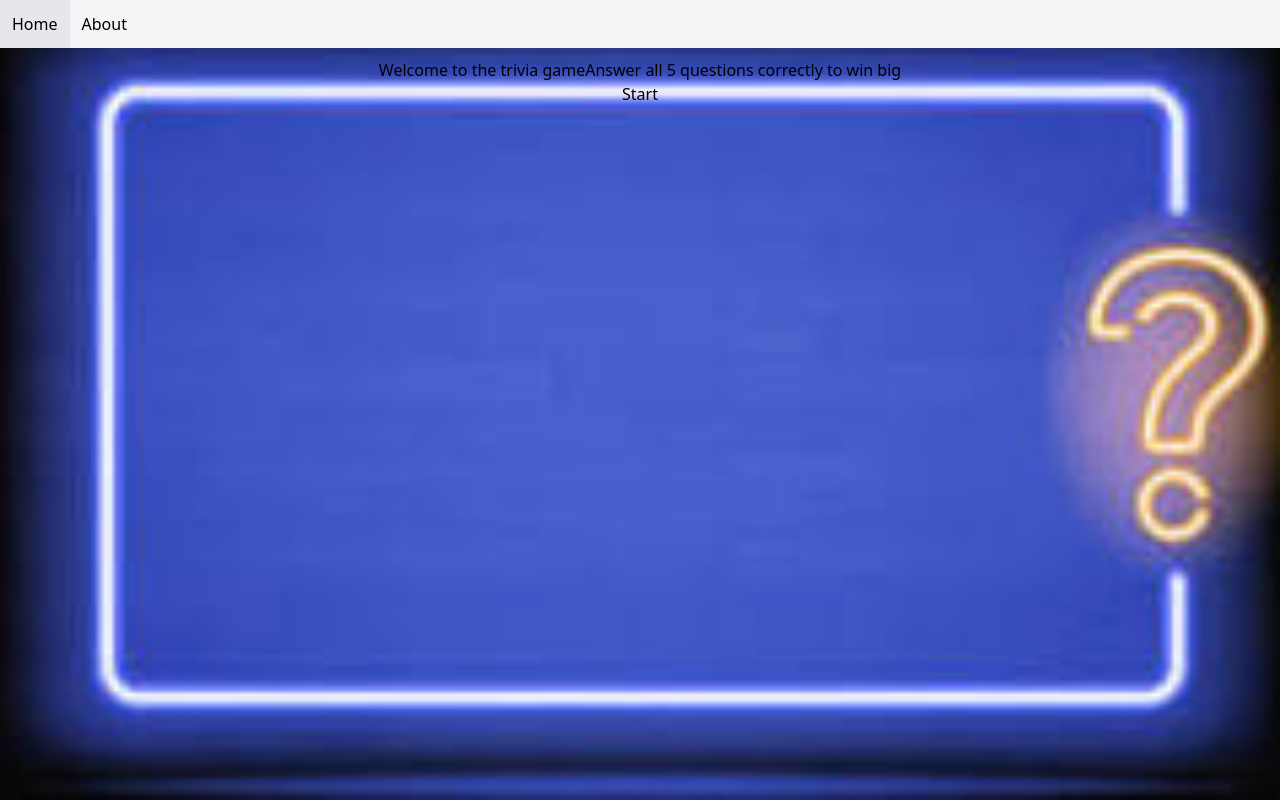
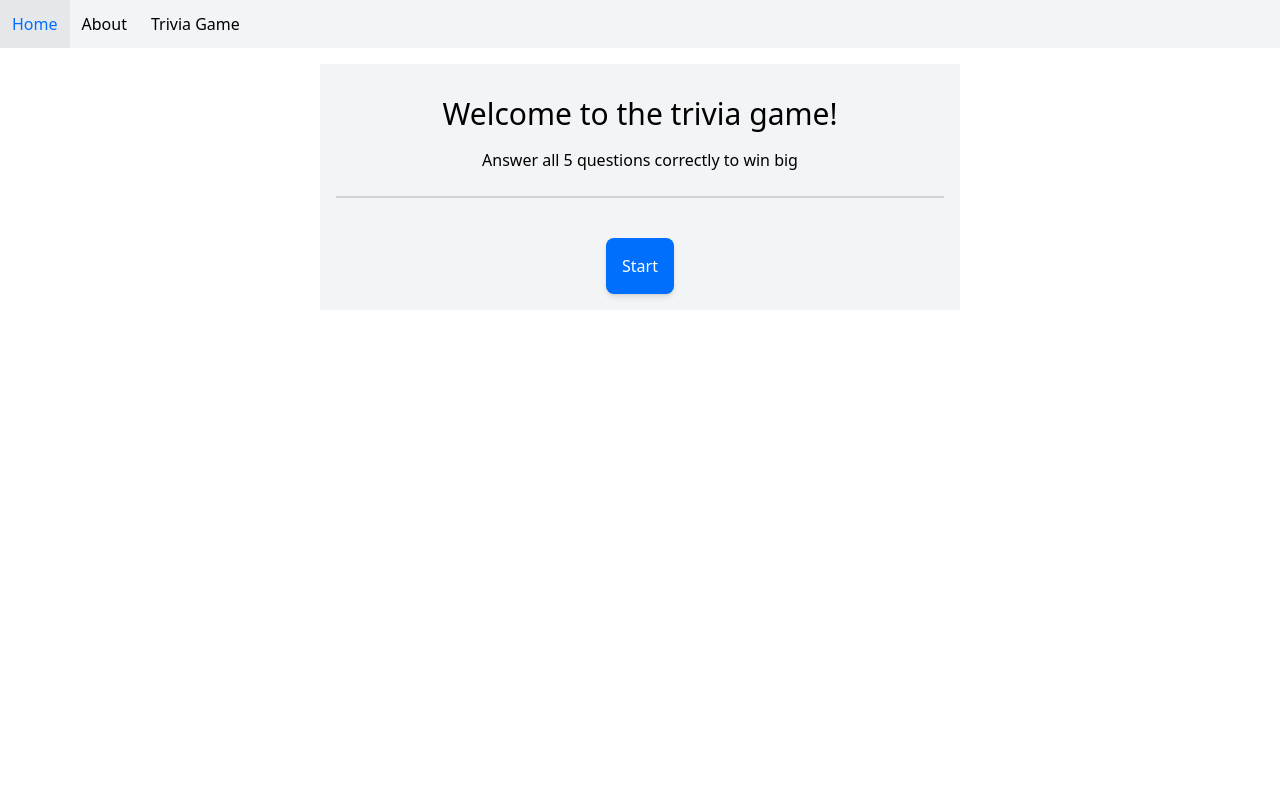
Before and after one commit to johnstewart00/KathrynMusic, a Next.js app: page /trivia in a window 1280 px wide. Built offline with nearby package versions, Linux system fonts and the light colour scheme.

Commit message:
fixed trivia, added colors

```diff
--- a/src/app/components/Header.tsx
+++ b/src/app/components/Header.tsx
@@ -9,13 +9,9 @@ export default function Header(props: any) {
   };
   return (
     <div className="bg-gray-100 overflow-x-auto flex whitespace-nowrap">
-      <HeaderButton onClick={() => onClick()}>
-        <div className="text-black">Home</div>
-      </HeaderButton>
+      <HeaderButton onClick={() => onClick()}>Home</HeaderButton>
 
-      <HeaderButton onClick={() => onClick("about")}>
-        <div className="text-black">About</div>
-      </HeaderButton>
+      <HeaderButton onClick={() => onClick("about")}>About</HeaderButton>
       {/* <HeaderButton onClick={() => onClick("media")}>
         <div className="text-black">Media</div>
       </HeaderButton>
@@ -24,10 +20,8 @@ export default function Header(props: any) {
       </HeaderButton>
       <HeaderButton onClick={() => onClick("resources")}>
         <div className="text-black">Resources</div>
-      </HeaderButton>
-      <HeaderButton onClick={() => onClick("trivia")}>
-        <div className="text-black">Trivia Game</div>
-      </HeaderButton> */}
+  </HeaderButton> */}
+      <HeaderButton onClick={() => onClick("trivia")}>Trivia Game</HeaderButton>
     </div>
   );
 }
--- a/src/app/components/HeaderButton.tsx
+++ b/src/app/components/HeaderButton.tsx
@@ -10,7 +10,7 @@ export const HeaderButton = ({
 }) => {
   return (
     <button
-      className="px-3 py-3 hover:bg-gray-200 active:bg-gray-400"
+      className="px-3 py-3 hover:bg-gray-200 active:bg-gray-400 hover:text-primary"
       onClick={onClick}
     >
       {children}
--- a/src/app/page.tsx
+++ b/src/app/page.tsx
@@ -22,7 +22,7 @@ export default function Home() {
           <div className="md:flex md:justify-between items-center">
             {/* Left: Name and tagline */}
             <div className="md:flex-1 pr-10">
-              <div className="md:text-9xl text-5xl">Kathryn Gilbert</div>
+              <div className="md:text-8xl text-5xl">Kathryn Gilbert</div>
               <div className="text-lg my-9">
                 Located in Phoenix, AZ. Masters in Piano Education
               </div>
@@ -45,7 +45,7 @@ export default function Home() {
 
         <div className="flex items-center justify-center">
           <div
-            className="bg-gray-100 p-10 w-max rounded-lg shadow-md hover:bg-gray-300"
+            className="bg-primary text-white p-10 w-max rounded-lg shadow-md hover:bg-secondary"
             onClick={() => handleScheduleApp()}
           >
             Schedule Piano Lessons Here
--- a/src/app/scheduleApp/page.tsx
+++ b/src/app/scheduleApp/page.tsx
@@ -190,7 +190,7 @@ export default function ScheduleApp() {
           </div>
         ))}
       </div>
-      <div className="flex justify-center space-x-4">
+      <div className="flex justify-center space-x-4 mb-4">
         <button
           className="bg-blue-500 text-white px-4 py-2 rounded-lg hover:bg-blue-600"
           onClick={addAvailability}
--- a/src/app/trivia/page.tsx
+++ b/src/app/trivia/page.tsx
@@ -1,9 +1,6 @@
 "use client";
 
-import backgroundTriviaImage from "../../../public/TriviaGameBackground.jpeg";
 import Header from "../components/Header";
-import Image from "next/image";
-import Spacer, { SpacerSizes } from "../components/Spacer";
 import { useEffect, useState } from "react";
 import $ from "jquery";
 
@@ -102,96 +99,79 @@ export default function Trivia() {
   };
   return (
     <div>
-      {/* Image */}
-      <div style={{ position: "absolute", width: "100%", height: "100vh" }}>
-        <Image
-          src={backgroundTriviaImage}
-          alt="backgroundTriviaImage"
-          layout="fill"
-          objectFit="cover"
-          quality={100}
-        />
+      <div>
+        <Header />
+        <div className="flex flex-col bg-gray-100 mt-4 w-1/2 mx-auto p-4">
+          <div className="flex flex-col items-center justify-center">
+            <div className="text-3xl py-4">Welcome to the trivia game!</div>
+            <div>Answer all 5 questions correctly to win big</div>
+          </div>
+          <hr className="border-t-2 border-gray-300 my-6" />
+          {started ? (
+            activeQuestion === questions.length ? (
+              <div className="flex flex-col items-center justify-center">
+                <p>Results: {score}/5</p>
                 <div
-          style={{
-            position: "absolute",
-            width: "100%",
-          }}
+                  className="bg-primary text-white hover:bg-secondary w-min px-4 py-2 mt-4 rounded-md"
+                  onClick={restartGame}
                 >
-          <Header />
-          <Spacer size={SpacerSizes.small} />
-          <div
-            style={{
-              display: "grid",
-              justifyContent: "center",
-            }}
-          >
-            <div
-              style={{
-                display: "flex",
-                justifyContent: "center",
-              }}
-            >
-              <div>
-                <p>Welcome to the trivia game</p>
-              </div>
-              <div>
-                <p>Answer all 5 questions correctly to win big</p>
+                  Start
                 </div>
               </div>
-            {started ? (
-              activeQuestion === questions.length ? (
+            ) : (
+              <div className="flex flex-col">
+                <div className="my-2">
                   <div>
-                  <p>Results: {score}/5</p>
-                  <button onClick={restartGame}>Start</button>
+                    <div className="flex">
+                      <div className="mr-8">
+                        Question {activeQuestion + 1}/5{" "}
                       </div>
-              ) : (
-                <div
-                  style={{
-                    display: "flex",
-                    flexDirection: "column",
-                    justifyContent: "center",
-                  }}
-                >
-                  <div
-                    style={{
-                      display: "grid",
-                      justifyContent: "center",
-                      alignItems: "center",
-                    }}
-                  >
-                    <Spacer size={SpacerSizes.small} />
-                    <div>
-                      <div style={{ display: "flex" }}>
-                        <p>Question {activeQuestion + 1}/5 </p>
-                        <Spacer size={SpacerSizes.small} />
-                        <p>Score: {score}/5</p>
+
+                      <div>Score: {score}/5</div>
                     </div>
-                      <h1>{questions[activeQuestion]}</h1>
+                    <div className="mt-6 mb-4">{questions[activeQuestion]}</div>
                   </div>
                 </div>
-                  <Spacer size={SpacerSizes.small} />
-                  <div style={{ display: "flex", justifyContent: "center" }}>
+
+                <div className="flex justify-center">
                   {answers[activeQuestion]?.map(
                     (answer: any, index: number) => (
-                        <div>
-                          <button onClick={() => answerClicked(answer, index)}>
+                      <div
+                        key={index}
+                        className={`${
+                          selectedAnswerIndex === index
+                            ? "bg-secondary text-white"
+                            : "bg-primary text-white hover:bg-secondary"
+                        } rounded-md px-4 py-2 mx-4`}
+                        onClick={() => answerClicked(answer, index)}
+                      >
                         {answer}
-                          </button>
                       </div>
                     )
                   )}
                 </div>
-                  <button onClick={nextQuestion}>
+                <div className="flex justify-center">
+                  <div
+                    className="bg-primary text-white hover:bg-secondary mt-12 px-4 py-2 rounded-md mb-4"
+                    onClick={nextQuestion}
+                  >
                     {activeQuestion === questions.length - 1
                       ? "Finish"
                       : "Next"}
-                  </button>
+                  </div>
+                </div>
               </div>
             )
           ) : (
-              <button onClick={startGame}>Start</button>
+            <div className="flex justify-center mt-4">
+              <div
+                className="bg-primary text-white p-4 rounded-lg shadow-md hover:bg-secondary"
+                onClick={startGame}
+              >
+                Start
+              </div>
+            </div>
           )}
-          </div>
         </div>
       </div>
     </div>
--- a/tailwind.config.ts
+++ b/tailwind.config.ts
@@ -5,7 +5,13 @@ export default {
     './src/**/*.{js,ts,jsx,tsx}', // Include all JS/TS/JSX/TSX files in the src directory
   ],
   theme: {
-    extend: {},
+    extend: {
+      colors: {
+        primary: '#006FFD', // Define the primary color for text
+        secondary: '#0057C7',
+        danger: '#e3342f',
+      },
+    },
   },
   plugins: [],
 } satisfies Config;
```
Lines whose indentation alone changed are shown as unchanged.
